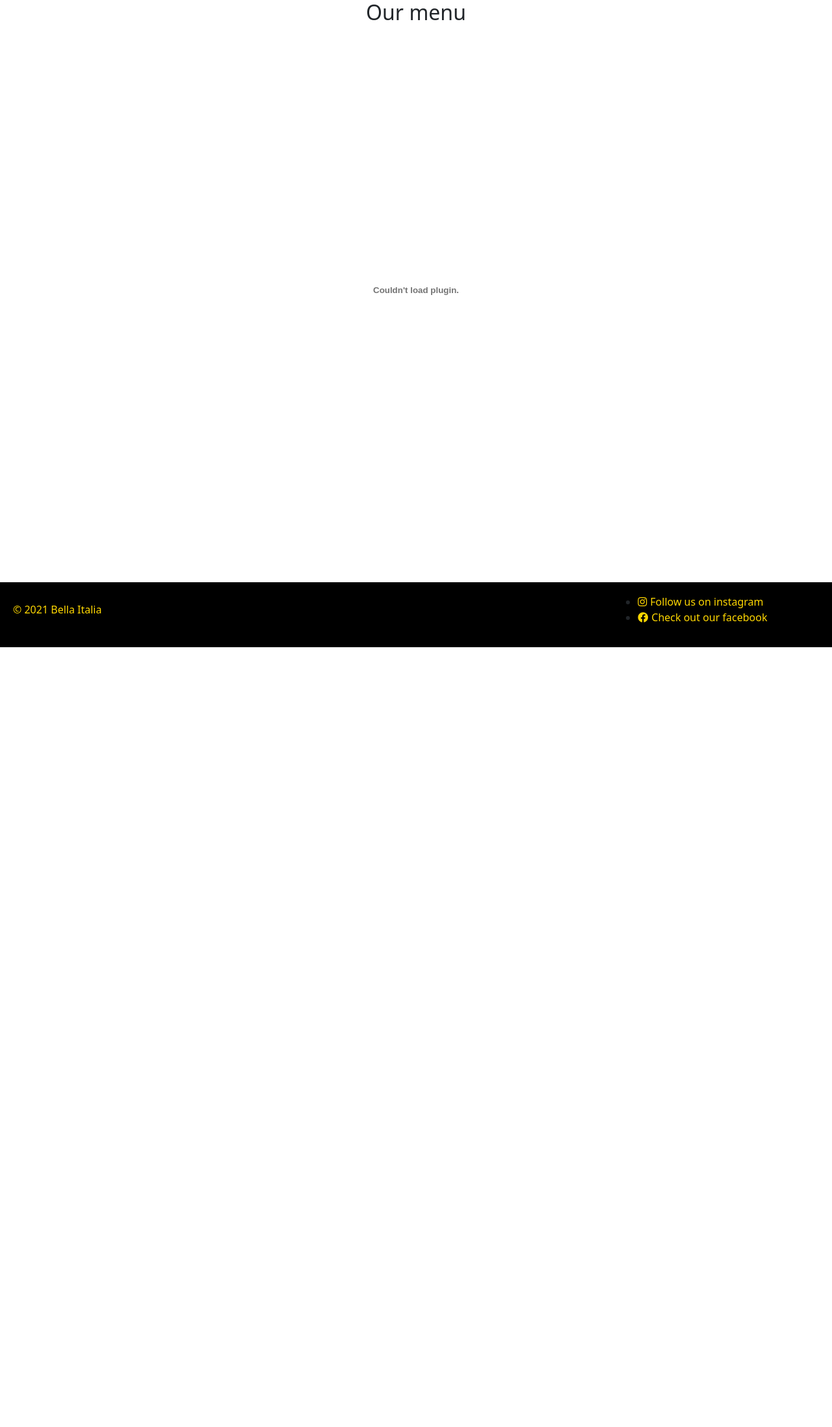
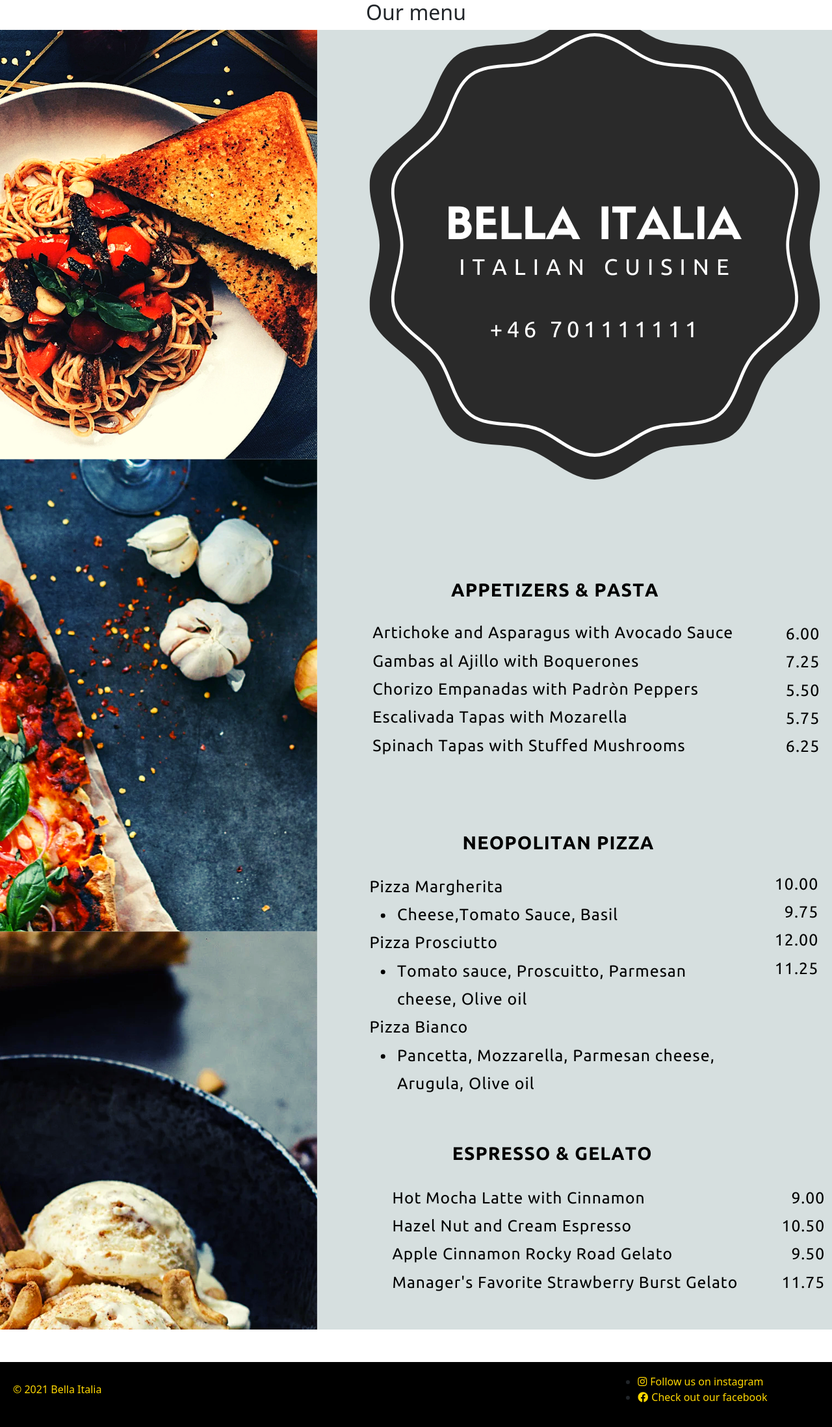
Before and after one commit to linusapelgren/bellaitalia, a Django app: page /menu/ in a window 1280 px wide; the page is wider, and only the part inside the window is pictured. Shown: the part 120-2316 px from the top of that part at 65% size. Before the commit the page ends 1116 px from the top of that part, so only its background shows below. Run offline with Django 5.2, Linux system fonts and the light colour scheme; some libraries are stand-ins or nearby versions.

Commit message:
Modified menu on menu page

```diff
--- a/menu/templates/menu/menu.html
+++ b/menu/templates/menu/menu.html
@@ -52,10 +52,7 @@
     </header>
     <section class="container3">
         <h2>Our menu</h2>
-        <div class="pdf-container">
-            <!-- Embed PDF menu -->
-            <embed src="{% static 'images/menu.pdf' %}" type="application/pdf">
-        </div>
+        <img src="{% static 'images/menu.png' %}" alt="menu">
     </section>
     <footer id="menufooter">
         <p>&copy; 2021 Bella Italia</p>
```
Also changed, not shown: static/images/menu.png (added).
